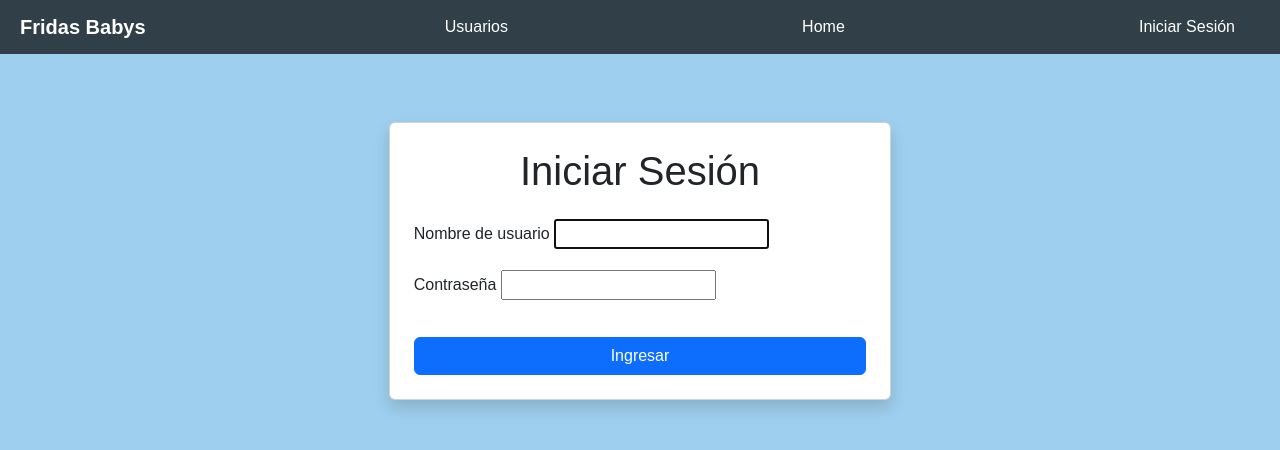
After one commit to AxelCarrill0/sistema_fridasbabys, a Django app: page /login/ in a window 1280 px wide. The commit adds this page. Shown: the top 450 px of the page. Run offline with Django 5.2, Linux system fonts and the light colour scheme.

Commit message:
implementacion de loggin y correccion de errores

```diff
--- a/Sistema_FridasBabys/urls.py
+++ b/Sistema_FridasBabys/urls.py
@@ -20,6 +20,8 @@ from django.urls import path, include
 from django.shortcuts import redirect
 urlpatterns = [
     path('admin/', admin.site.urls),
+# URLs de autenticación de Django
+    path('', include('django.contrib.auth.urls')),
     path('', include('core.home.urls')),
     path('usuarios/', include('core.usuarios.urls')),
 ]
--- a/core/home/templates/home/base.html
+++ b/core/home/templates/home/base.html
@@ -3,11 +3,14 @@
 <head>
     <meta charset="UTF-8">
     <title>Fridas Babys - {% block titulo %}{% endblock %}</title>
+
+    <link href="https://cdn.jsdelivr.net/npm/bootstrap@5.3.3/dist/css/bootstrap.min.css" rel="stylesheet" integrity="sha384-QWTKZyjpPEjISv5WaRU9OFeRpok6YctnYmDr5pNlyT2bRjXh0JMhjY6hW+ALEwIH" crossorigin="anonymous">
+
     <style>
-        /* ESTILOS TEMPORALES para replicar tu captura */
-        body { margin: 0; font-family: Arial, sans-serif; background-color: #ffe6e6; } /* Color de fondo ligero */
+        /* ESTILOS TEMPORALES */
+        body { margin: 0; font-family: Arial, sans-serif; background-color: #9ecfee; }
         .navbar {
-            background-color: #ffcccc; /* Color rosa de la barra de navegación */
+            background-color: rgb(49, 64, 72); /* Fondo oscuro */
             padding: 10px 20px;
             display: flex;
             align-items: center;
@@ -15,13 +18,13 @@
         .logo {
             font-weight: bold;
             font-size: 20px;
-            color: #333; /* O el color que desees para el logo */
+            color: white; /* Corregido para fondo oscuro */
             margin-right: 30px;
             text-decoration: none;
         }
         .nav-link {
             text-decoration: none;
-            color: #333;
+            color: white; /* Corregido para fondo oscuro */
             margin-right: 15px;
             padding: 5px 10px;
         }
@@ -33,15 +36,27 @@
 <body>
 
     <div class="navbar">
-        <a href="{% url 'home:index' %}" class="logo">Fridas Babys</a>
+        <a href="{% url 'home:home' %}" class="logo">Fridas Babys</a>
         <a href="{% url 'usuarios:lista' %}" class="nav-link">Usuarios</a>
-        <a href="{% url 'home:index' %}" class="nav-link">Home</a>
+        <a href="{% url 'home:home' %}" class="nav-link">Home</a>
+
+        {% if user.is_authenticated %}
+           <form action="{% url 'logout' %}" method="post" style="display:inline;">
+    {% csrf_token %}
+    <button type="submit">Cerrar sesión</button>
+</form>
+
+        {% else %}
+            <a href="{% url 'login' %}" class="nav-link">Iniciar Sesión</a>
+        {% endif %}
     </div>
 
     <div class="content-area">
         {% block contenido %}
-            {% endblock %}
+        {% endblock %}
     </div>
 
-    </body>
+    <script src="https://cdn.jsdelivr.net/npm/bootstrap@5.3.3/dist/js/bootstrap.bundle.min.js" integrity="sha384-YvpcrYf0tY3lHB60NNkmXc5s9fDVZLESaAA55NDzOxhy9GkcIdslK1eN7N6jIeHz" crossorigin="anonymous"></script>
+
+</body>
 </html>
--- a/core/home/urls.py
+++ b/core/home/urls.py
@@ -5,4 +5,5 @@ app_name = 'home'
 
 urlpatterns = [
     path('', home, name='home'),
+
 ]
--- /dev/null
+++ b/templates/registration/login.html
@@ -0,0 +1,36 @@
+{% extends "home/base.html" %}
+
+{% block titulo %}Iniciar Sesión{% endblock %}
+
+{% block contenido %}
+<div class="row justify-content-center">
+    <div class="col-md-6 col-lg-5">
+        <div class="card shadow p-4 mt-5">
+            <h1 class="card-title text-center mb-4">Iniciar Sesión</h1>
+
+            <form method="post">
+                {% csrf_token %}
+
+                {% for field in form %}
+                    <div class="mb-3">
+                        <label for="{{ field.id_for_label }}" class="form-label">{{ field.label }}</label>
+                        {{ field.as_widget }}
+                        {% for error in field.errors %}
+                            <div class="form-text text-danger">{{ error }}</div>
+                        {% endfor %}
+                    </div>
+                {% endfor %}
+
+                <button type="submit" class="btn btn-primary w-100 mt-3">Ingresar</button>
+            </form>
+
+            {% if form.errors %}
+                <div class="alert alert-danger mt-3" role="alert">
+                    Tu nombre de usuario o contraseña es incorrecto. Inténtalo de nuevo.
+                </div>
+            {% endif %}
+
+        </div>
+    </div>
+</div>
+{% endblock %}
```
Also changed, not shown: Sistema_FridasBabys/settings.py (+13 -67 lines), core/home/templates/home/home.html (+6 -9 lines).
